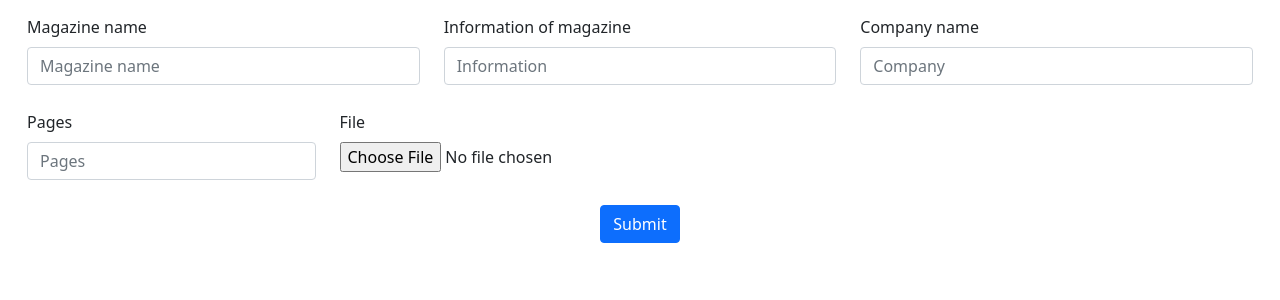
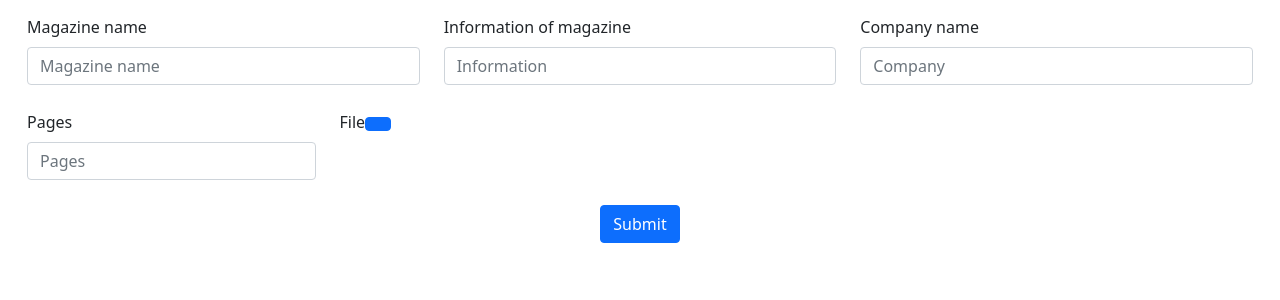
Before and after one commit to Danielbo69/Revistas, a React (Create React App) app: page / in a window 1280 px wide. Shown: the top 300 px of the page. Built offline with nearby package versions, Linux system fonts and the light colour scheme.

Commit message:
new
cambio x

```diff
--- a/src/comps/UploadForm.js
+++ b/src/comps/UploadForm.js
@@ -48,7 +48,7 @@ const UploadForm = () => {
       </Form.Group>
       <Form.Group className="col-3" controlId="formBasicFile">
         <Form.Label>File</Form.Label>
-        <Form.Control type="file" onChange={handleChange} placeholder="UploadFile" />
+        <Button type="file" onChange={handleChange} placeholder="UploadFile"></Button>
         {/* <input type="file" onChange={handleChange} /> */}
         <div className="output">
           {error && <div className="error">{error}</div>}
```
